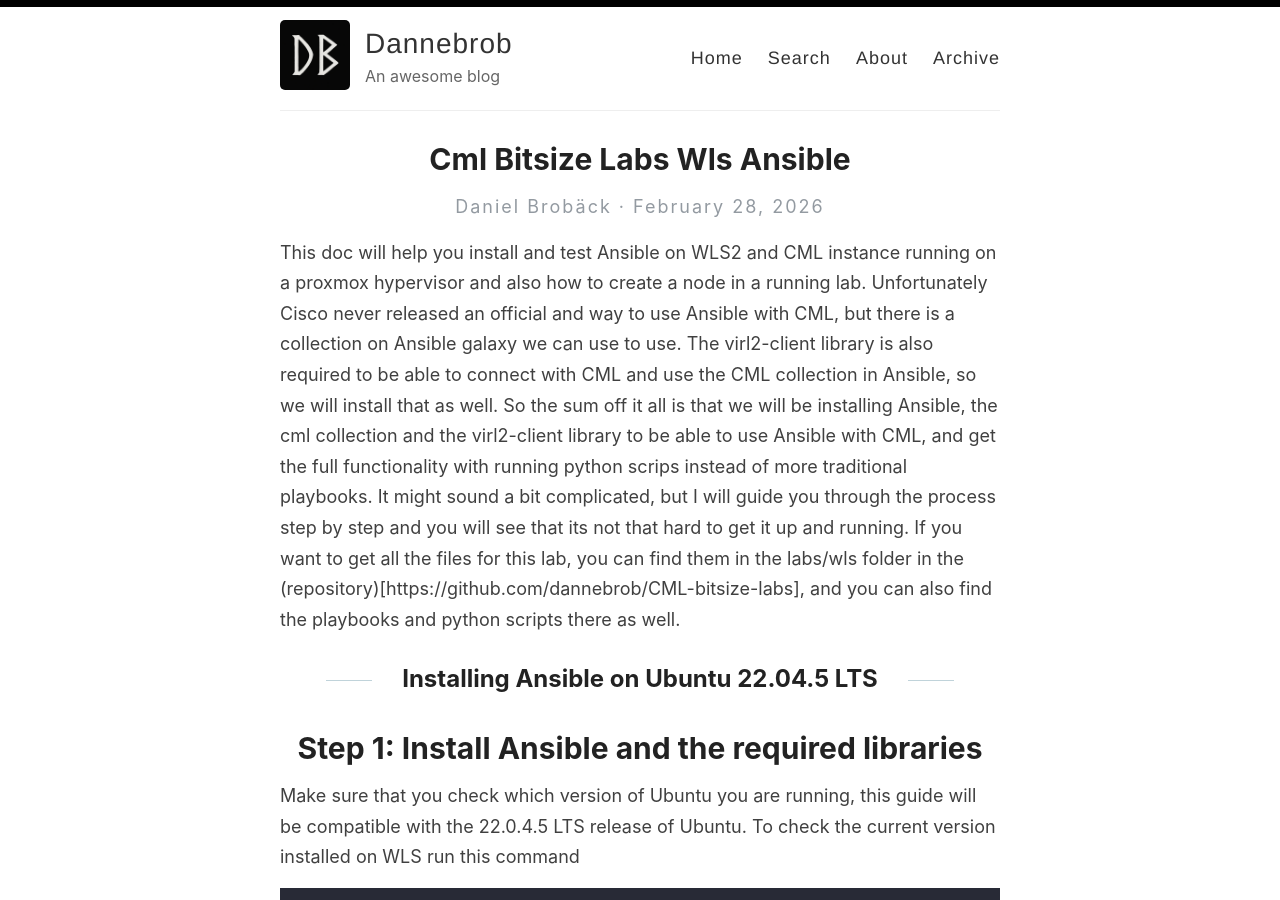
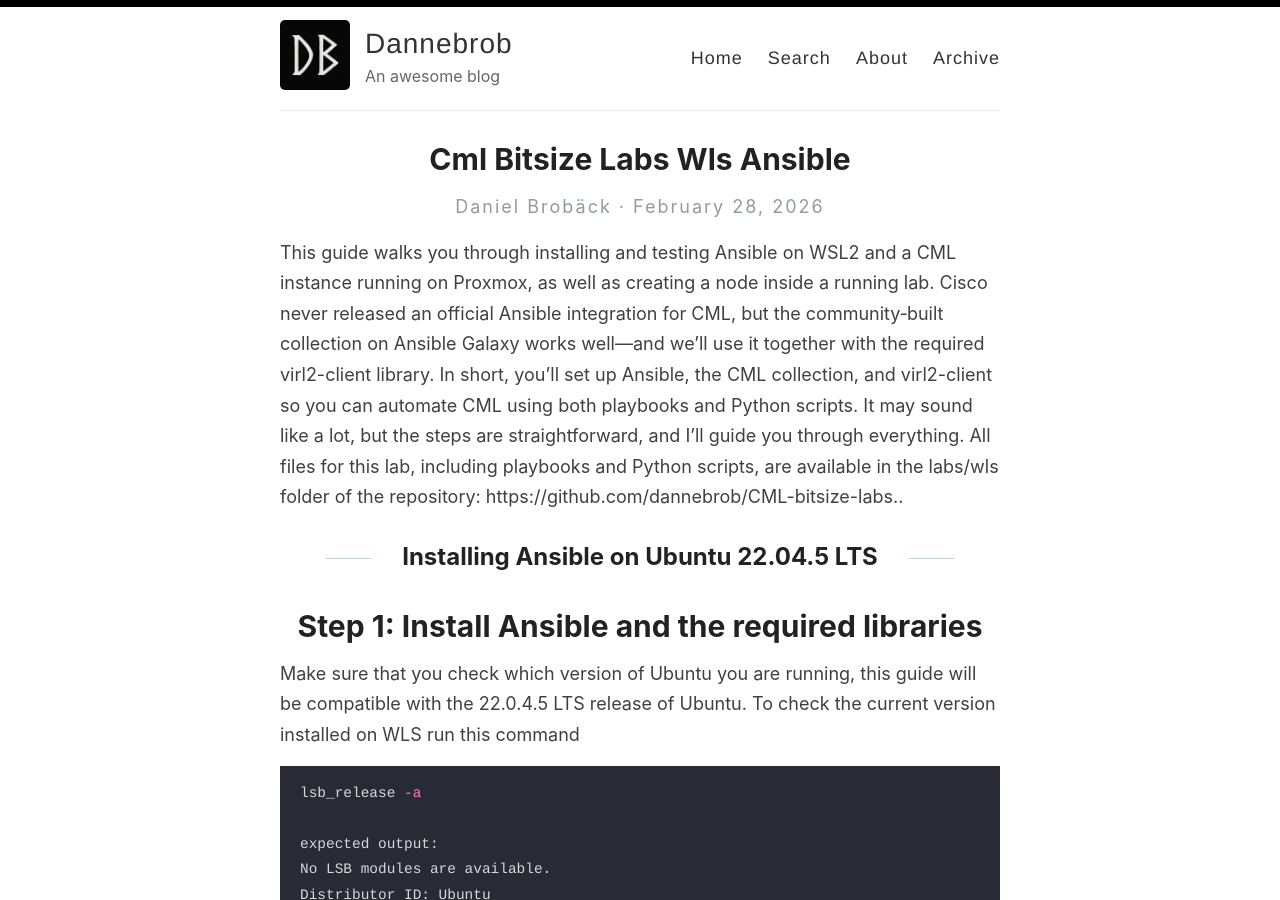
Before and after one commit to dannebrob/dannebrob.github.io, a Jekyll site: the page built from _posts/2026-02-28-CML-bitsize-labs-wls-ansible.md, in a window 1280 px wide and 900 px high. Built offline with Jekyll 4.4.1, drawn with Linux system fonts in a browser that asks for light colours; our own code applies the rules of GitHub Pages for plain Markdown files; some of the changed text lies outside the part shown.

Commit message:
Sync lab MD files and root images

```diff
--- a/_posts/2026-02-28-CML-bitsize-labs-wls-ansible.md
+++ b/_posts/2026-02-28-CML-bitsize-labs-wls-ansible.md
@@ -1,6 +1,4 @@
-This doc will help you install and test Ansible on WLS2 and CML instance running on a proxmox hypervisor and also how to create a node in a running lab.
-Unfortunately Cisco never released an official and way to use Ansible with CML, but there is a collection on Ansible galaxy we can use to use. The virl2-client library is also required to be able to connect with CML and use the CML collection in Ansible, so we will install that as well. So the sum off it all is that we will be installing Ansible, the cml collection and the virl2-client library to be able to use Ansible with CML, and get the full functionality with running python scrips instead of more traditional playbooks. It might sound a bit complicated, but I will guide you through the process step by step and you will see that its not that hard to get it up and running.
-If you want to get all the files for this lab, you can find them in the labs/wls folder in the (repository)[https://github.com/dannebrob/CML-bitsize-labs], and you can also find the playbooks and python scripts there as well.
+This guide walks you through installing and testing Ansible on WSL2 and a CML instance running on Proxmox, as well as creating a node inside a running lab. Cisco never released an official Ansible integration for CML, but the community‑built collection on Ansible Galaxy works well—and we’ll use it together with the required virl2-client library. In short, you’ll set up Ansible, the CML collection, and virl2-client so you can automate CML using both playbooks and Python scripts. It may sound like a lot, but the steps are straightforward, and I’ll guide you through everything. All files for this lab, including playbooks and Python scripts, are available in the labs/wls folder of the repository: https://github.com/dannebrob/CML-bitsize-labs..
 
 ## Installing Ansible on Ubuntu 22.04.5 LTS
 
@@ -196,6 +194,6 @@ If everything is working correctly, you should see a message in the output confi
 In this lab, we have successfully installed Ansible on Ubuntu 22.04.5 LTS, set up the necessary libraries to connect with CML, and created a new node in a running lab using Ansible and a Python script. This demonstrates the power of automation with Ansible and how it can be used to manage and interact with network labs like CML efficiently.
 I hope this guide has been helpful in getting you started with Ansible and CML, and that you can now explore more advanced automation tasks in your network labs!
 
-I would love to hear your feedback on this lab and if you have any suggestions for improvements or additional topics you would like to see covered in future labs. Feel free to reach out to me on [LinkedIn](https://www.linkedin.com/in/danielbroback/) or through the (GitHub)[https://github.com/dannebrob/CML-bitsize-labs] repository.
+I would love to hear your feedback on this lab and if you have any suggestions for improvements or additional topics you would like to see covered in future labs. Feel free to reach out to me on [LinkedIn](https://www.linkedin.com/in/danielbroback/) or through the [GitHub](https://github.com/dannebrob/CML-bitsize-labs) repository.
 
 Happy automating!
```
